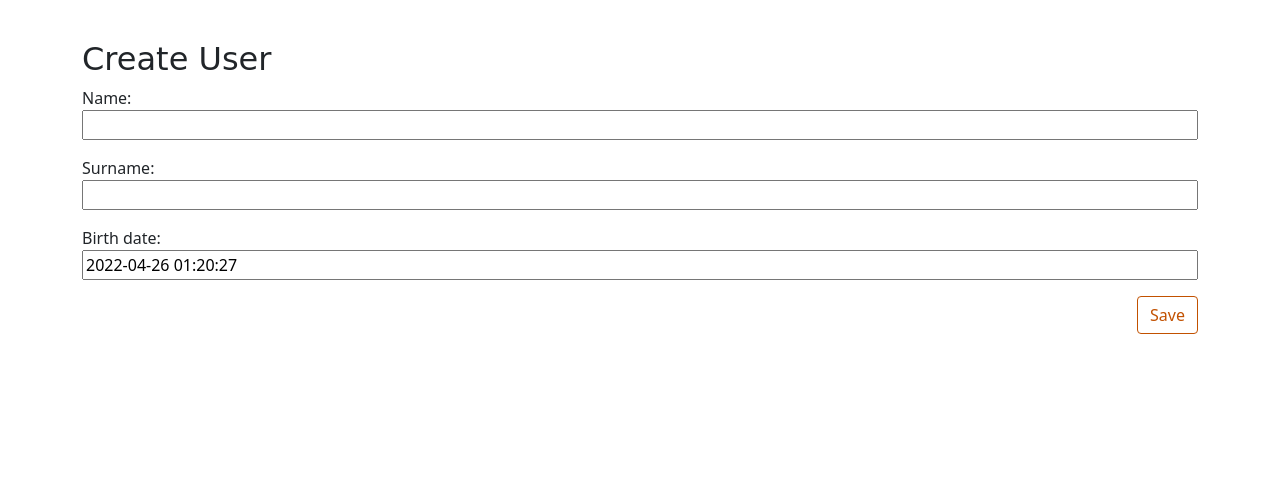
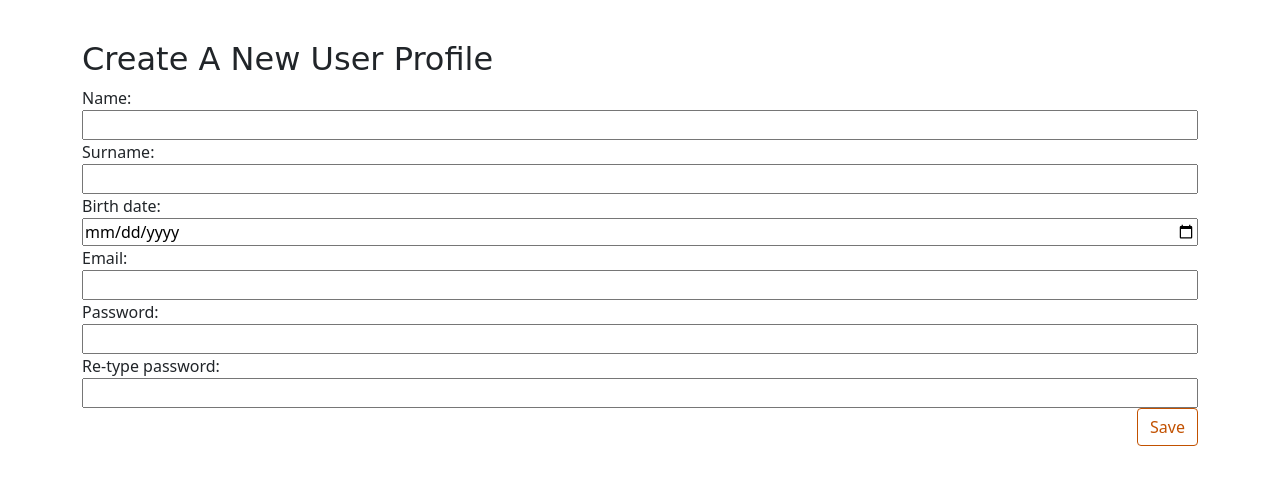
Before and after one commit to bpostalci/bounswe573-2022, a Django app: page /user/new/ in a window 1280 px wide. Shown: the part 106-591 px from the top of the page. Run offline with Django 4.2, Linux system fonts and the light colour scheme.

Commit message:
update user creation and add migration

```diff
--- a/edume/backend/edume/app/forms.py
+++ b/edume/backend/edume/app/forms.py
@@ -1,15 +1,26 @@
+from django import forms
 from .models import User
-
-from django import forms
 
 
 class UserForm(forms.ModelForm):
-    # name = forms.CharField(max_length=200)
-    # surname = forms.CharField(max_length=200)
-    # birth_date = forms.DateField(widget=forms.TimeInput(attrs=
-    # {
-    #     'type': 'date'
-    # }))
+    name = forms.CharField(max_length=200)
+    surname = forms.CharField(max_length=200)
+    birth_date = forms.DateField(widget=forms.TimeInput(attrs=
+    {
+        'type': 'date'
+    }))
+    email = forms.EmailField(max_length=50)
+    password = forms.CharField(max_length=200, widget=forms.PasswordInput)
+    second_password = forms.CharField(max_length=200, widget=forms.PasswordInput, label="Re-type password")
+
+    def clean_password(self):
+        pass1 = self.cleaned_data.get('password')
+        pass2 = self.cleaned_data.get('second_password')
+        if pass1 != pass2:
+            raise forms.ValidationError("Passwords are not matched")
+
+        return pass1
+
     class Meta:
         model = User
-        fields = ('name', 'surname', 'birth_date',)
+        fields = ('name', 'surname', 'birth_date', 'email', 'password')
--- a/edume/backend/edume/app/models.py
+++ b/edume/backend/edume/app/models.py
@@ -5,9 +5,12 @@ from django.utils import timezone
 class User(models.Model):
     name = models.CharField(max_length=200)
     surname = models.CharField(max_length=200)
+    email = models.EmailField(max_length=50, default="aaaa@gmail.com")
     birth_date = models.DateTimeField(default=timezone.now)
+    password = models.CharField(max_length=200, default="123456")
 
     def publish(self):
+        print('yes')
         self.save()
 
     def __str__(self):
--- a/edume/backend/edume/app/templates/edume/login.html
+++ b/edume/backend/edume/app/templates/edume/login.html
@@ -1,9 +1,20 @@
 {% extends './base.html' %}
 
 {% block content %}
-    <h2>Create User</h2>
-    <form method="POST" class="post-form">{% csrf_token %}
-        {{ form.as_p }}
+    <h2>Create A New User Profile</h2>
+    <form method="POST" class="post-form">
+        {% csrf_token %}
+        {% for field in form %}
+            <div class="fieldWrapper">
+                {{ field.label_tag }} {{ field }}
+            </div>
+        {% endfor %}
+        {#        {{ form.as_p }}#}
         <button type="submit" class="save btn btn-secondary">Save</button>
+        {% if form.errors %}
+            <div class="alert alert-danger">
+                {{ form.errors }}
+            </div>
+        {% endif %}
     </form>
 {% endblock %}
--- a/edume/backend/edume/app/views.py
+++ b/edume/backend/edume/app/views.py
@@ -1,7 +1,5 @@
-from datetime import timezone
-
 from django.shortcuts import render, redirect
-
+from django.core import validators
 # Create your views here.
 from .forms import UserForm
 
@@ -14,11 +12,13 @@ def user_new(request):
     if request.method == "POST":
         form = UserForm(request.POST)
         if form.is_valid():
-            print(request)
             user = form.save(commit=False)
             user.name = request.POST.get('name')
             user.surname = request.POST.get('surname')
+            user.email = request.POST.get('email')
             user.birth_date = request.POST.get('birth_date')
+            user.password = request.POST.get('password')
+            second_pass = request.POST.get('second_pass')
             user.save()
             return redirect('main')
     else:
```
Also changed, not shown: edume/backend/edume/app/migrations/0002_auto_20220501_2205.py (added).
